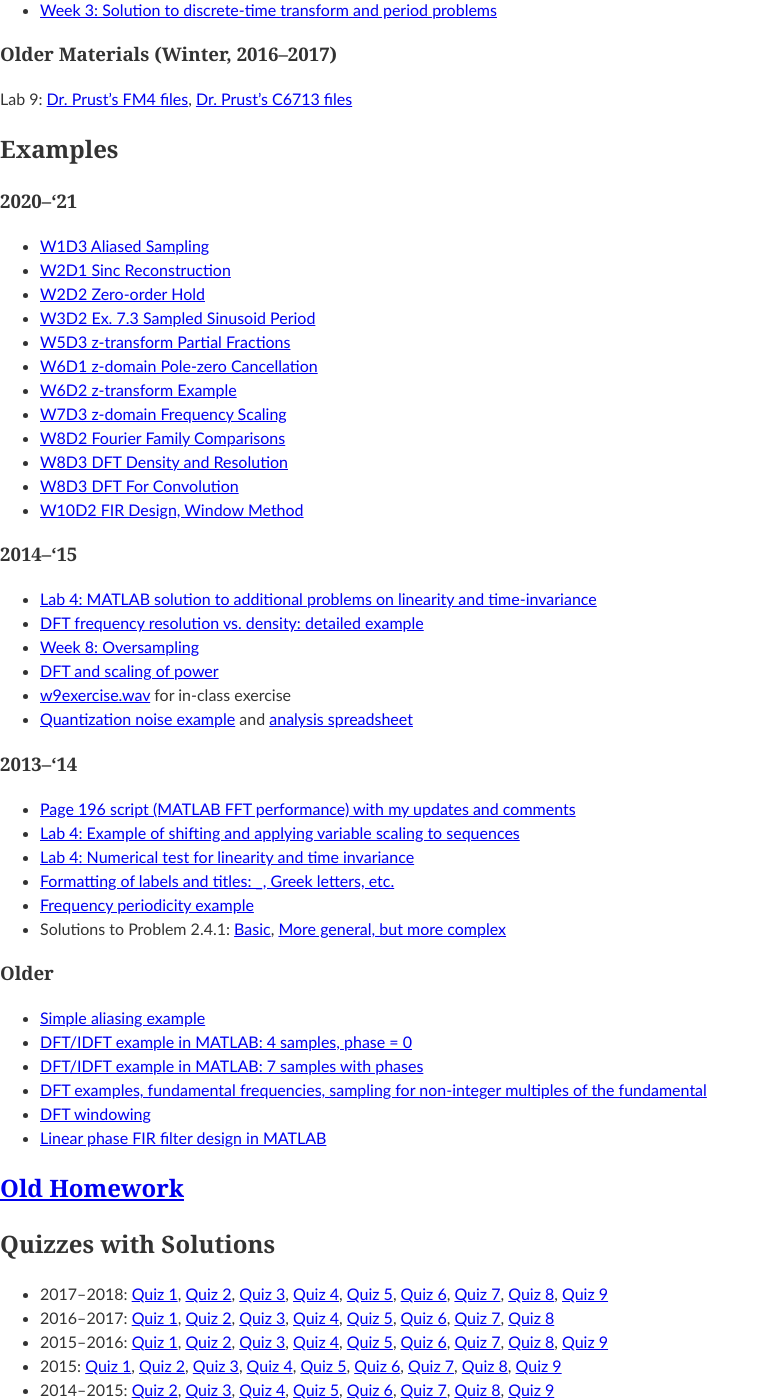
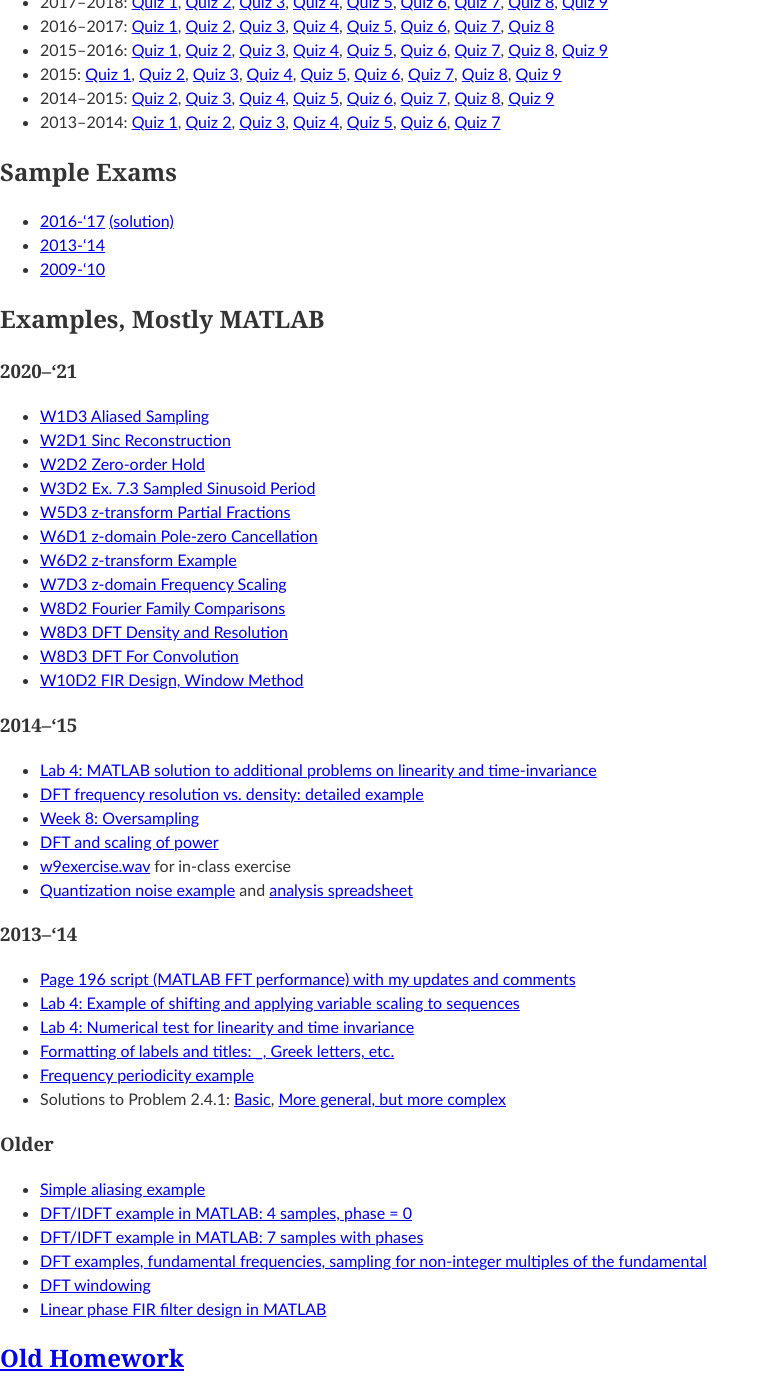
Before and after one commit to edurant/edurant.github.io, a Jekyll site: the page built from courses/ee3221/index.md, in a window 1280 px wide and 1400 px high, scrolled down 353 px. Shown: the whole window, without its empty margins (0-769 px from the left). Built offline with Jekyll 4.4.1, drawn with Linux system fonts in a browser that asks for light colours; our own code applies the rules of GitHub Pages for plain Markdown files; some of the changed lines change nothing that is shown; some of the changed text lies outside the part shown.

Commit message:
EE3221: +w2021 quizzes & solutions; rearrange materials

```diff
--- a/courses/ee3221/index.md
+++ b/courses/ee3221/index.md
@@ -6,66 +6,27 @@
 
 Beginning in winter, 2020&ndash;2021, this course will live primarily in [Canvas](https://msoe.instructure.com/). The syllabus is avilable both [on this site](syllabus.html) and in Canvas. This site contains many reference materials that you may find useful including MATLAB examples and previous homework, quizzes, and exams.
 
-## <a href="outline-w1718.pdf">Old (2017-18) outline and reading assignments</a>
-
-## Lab (2017&ndash;2018)
-
-* <a href="l01apSol.pdf">Week 1: Solution to Fourier Transform and sampling problems</a>
-* <a href="l03apSol.pdf">Week 3: Solution to discrete-time transform and period problems</a>
-
-### Older Materials (Winter, 2016&ndash;2017)
-
-Lab 9: <a href="https://faculty-web.msoe.edu/prust/armdsp/">Dr. Prust's FM4 files</a>,
-<a href="https://faculty-web.msoe.edu/prust/c6713dsk/">Dr. Prust's C6713 files</a>
-
-## Examples
-
-### 2020&ndash;'21
-
-* [W1D3 Aliased Sampling](w2021/w1d3_aliased_sampling_m.txt)
-* [W2D1 Sinc Reconstruction](w2021/w2d1_sinc_reconstruction_m.txt)
-* [W2D2 Zero-order Hold](w2021/w2d2_zoh_m.txt)
-* [W3D2 Ex. 7.3 Sampled Sinusoid Period](w2021/w3d2_ex73_periodic_m.txt)
-* [W5D3 z-transform Partial Fractions](w2021/w5d3_z_part_frac_m.txt)
-* [W6D1 z-domain Pole-zero Cancellation](w2021/w6d1_z_cancellation_m.txt)
-* [W6D2 z-transform Example](w2021/w6d2_z_transform_ex_m.txt)
-* [W7D3 z-domain Frequency Scaling](w2021/w7d3_z_freq_scaling_m.txt)
-* [W8D2 Fourier Family Comparisons](w2021/w8d2_fourier_family_m.txt)
-* [W8D3 DFT Density and Resolution](w2021/w8d3a_dft_density_m.txt)
-* [W8D3 DFT For Convolution](w2021/w8d3b_dft_conv_m.txt)
-* [W10D2 FIR Design, Window Method](w2021/w10d2_fir_window_m.txt)
-
-### 2014&ndash;'15
-
-* <a href="l4ep_m.txt">Lab 4: MATLAB solution to additional problems on linearity and time-invariance</a>
-* <a href="dftFrequencyResolution.pdf">DFT frequency resolution vs. density: detailed example</a>
-* <a href="w8oversampling_m.txt">Week 8: Oversampling</a>
-* <a href="dftPower_m.txt">DFT and scaling of power</a>
-* <a href="w9exercise.wav">w9exercise.wav</a> for in-class exercise
-* <a href="quantex_m.txt">Quantization noise example</a> and <a href="quantex.xlsx">analysis spreadsheet</a>
-
-### 2013&ndash;'14
-
-* <a href="p196_m.txt">Page 196 script (MATLAB FFT performance) with my updates and comments</a>
-* <a href="l4p_m.txt">Lab 4: Example of shifting and applying variable scaling to sequences</a>
-* <a href="w4lti_m.txt">Lab 4: Numerical test for linearity and time invariance</a>
-* <a href="w4tex_m.txt">Formatting of labels and titles: _, Greek letters, etc.</a>
-* <a href="freqPeriodicity_m.txt">Frequency periodicity example</a>
-* Solutions to Problem 2.4.1: <a href="p2_4_1b_m.txt">Basic</a>, <a href="p2_4_1_m.txt">More general, but more complex</a>
-
-### Older
-
-* <a href="aliasing_m.txt">Simple aliasing example</a>
-* <a href="dft4_m.txt">DFT/IDFT example in MATLAB: 4 samples, phase = 0</a>
-* <a href="dft7_m.txt">DFT/IDFT example in MATLAB: 7 samples with phases</a>
-* <a href="w7d3_m.txt">DFT examples, fundamental frequencies, sampling for non-integer multiples of the fundamental</a>
-* <a href="w8d1_m.txt">DFT windowing</a>
-* <a href="w9d2_m.txt">Linear phase FIR filter design in MATLAB</a>
-
-## <a href="homework.html">Old Homework</a>
-
 ## Quizzes with Solutions
 
+* 2020&ndash;2021
+  * Blanks:
+	<a href="q01-w2021.pdf">Quiz 1</a>,
+	<a href="q02-w2021.pdf">Quiz 2</a>,
+	<a href="q03-w2021.pdf">Quiz 3</a>,
+	<a href="q04-w2021.pdf">Quiz 4</a>,
+	<a href="q05-w2021.pdf">Quiz 5</a>,
+	<a href="q06-w2021.pdf">Quiz 6</a>,
+	<a href="q07-w2021.pdf">Quiz 7</a>,
+	<a href="q08-w2021.pdf">Quiz 8</a>
+  * Solutions:
+	<a href="q01-w2021-ans.pdf">Quiz 1</a>,
+	<a href="q02-w2021-ans.pdf">Quiz 2</a>,
+	<a href="q03-w2021-ans.pdf">Quiz 3</a>,
+	<a href="q04-w2021-ans.pdf">Quiz 4</a>,
+	<a href="q05-w2021-ans.pdf">Quiz 5</a>,
+	<a href="q06-w2021-ans.pdf">Quiz 6</a>,
+	<a href="q07-w2021-ans.pdf">Quiz 7</a>,
+	<a href="q08-w2021-ans.pdf">Quiz 8</a>
 * 2017&ndash;2018:
 	<a href="q01-w1718-ans.pdf">Quiz 1</a>,
 	<a href="q02-w1718-ans.pdf">Quiz 2</a>,
@@ -128,6 +89,53 @@
 * <a href="final-w1314.pdf">2013-'14</a>
 * <a href="final-w0910.pdf">2009-'10</a>
 
+## Examples, Mostly MATLAB
+
+### 2020&ndash;'21
+
+* [W1D3 Aliased Sampling](w2021/w1d3_aliased_sampling_m.txt)
+* [W2D1 Sinc Reconstruction](w2021/w2d1_sinc_reconstruction_m.txt)
+* [W2D2 Zero-order Hold](w2021/w2d2_zoh_m.txt)
+* [W3D2 Ex. 7.3 Sampled Sinusoid Period](w2021/w3d2_ex73_periodic_m.txt)
+* [W5D3 z-transform Partial Fractions](w2021/w5d3_z_part_frac_m.txt)
+* [W6D1 z-domain Pole-zero Cancellation](w2021/w6d1_z_cancellation_m.txt)
+* [W6D2 z-transform Example](w2021/w6d2_z_transform_ex_m.txt)
+* [W7D3 z-domain Frequency Scaling](w2021/w7d3_z_freq_scaling_m.txt)
+* [W8D2 Fourier Family Comparisons](w2021/w8d2_fourier_family_m.txt)
+* [W8D3 DFT Density and Resolution](w2021/w8d3a_dft_density_m.txt)
+* [W8D3 DFT For Convolution](w2021/w8d3b_dft_conv_m.txt)
+* [W10D2 FIR Design, Window Method](w2021/w10d2_fir_window_m.txt)
+
+### 2014&ndash;'15
+
+* <a href="l4ep_m.txt">Lab 4: MATLAB solution to additional problems on linearity and time-invariance</a>
+* <a href="dftFrequencyResolution.pdf">DFT frequency resolution vs. density: detailed example</a>
+* <a href="w8oversampling_m.txt">Week 8: Oversampling</a>
+* <a href="dftPower_m.txt">DFT and scaling of power</a>
+* <a href="w9exercise.wav">w9exercise.wav</a> for in-class exercise
+* <a href="quantex_m.txt">Quantization noise example</a> and <a href="quantex.xlsx">analysis spreadsheet</a>
+
+### 2013&ndash;'14
+
+* <a href="p196_m.txt">Page 196 script (MATLAB FFT performance) with my updates and comments</a>
+* <a href="l4p_m.txt">Lab 4: Example of shifting and applying variable scaling to sequences</a>
+* <a href="w4lti_m.txt">Lab 4: Numerical test for linearity and time invariance</a>
+* <a href="w4tex_m.txt">Formatting of labels and titles: _, Greek letters, etc.</a>
+* <a href="freqPeriodicity_m.txt">Frequency periodicity example</a>
+* Solutions to Problem 2.4.1: <a href="p2_4_1b_m.txt">Basic</a>, <a href="p2_4_1_m.txt">More general, but more complex</a>
+
+### Older
+
+* <a href="aliasing_m.txt">Simple aliasing example</a>
+* <a href="dft4_m.txt">DFT/IDFT example in MATLAB: 4 samples, phase = 0</a>
+* <a href="dft7_m.txt">DFT/IDFT example in MATLAB: 7 samples with phases</a>
+* <a href="w7d3_m.txt">DFT examples, fundamental frequencies, sampling for non-integer multiples of the fundamental</a>
+* <a href="w8d1_m.txt">DFT windowing</a>
+* <a href="w9d2_m.txt">Linear phase FIR filter design in MATLAB</a>
+
+## <a href="homework.html">Old Homework</a>
+
+
 ## Additional Readings
 ### 2017&ndash;18
 
@@ -158,3 +166,15 @@
 * Wang, DeLiang. <a href="http://spectrum.ieee.org/consumer-electronics/audiovideo/deep-learning-reinvents-the-hearing-aid">Deep Learning Reinvents the Hearing Aid</a>, *IEEE Spectrum*, 6 December 2016.
 * ___. <a href="http://www.bdti.com/InsideDSP/2013/10/23/SingularComputing">Imperfect Processing: A Functionally Feasible (and Fiscally Attractive) Option, Says Singular Computing</a>
 	<a href="2013-10-22articleImperfectProcessing.pdf">(printable)</a>, *BDTi: Inside DSP*, 22 October 2013.
+
+## <a href="outline-w1718.pdf">Old (2017-18) outline and reading assignments</a>
+
+## Lab (2017&ndash;2018)
+
+* <a href="l01apSol.pdf">Week 1: Solution to Fourier Transform and sampling problems</a>
+* <a href="l03apSol.pdf">Week 3: Solution to discrete-time transform and period problems</a>
+
+### Older Materials (Winter, 2016&ndash;2017)
+
+Lab 9: <a href="https://faculty-web.msoe.edu/prust/armdsp/">Dr. Prust's FM4 files</a>,
+<a href="https://faculty-web.msoe.edu/prust/c6713dsk/">Dr. Prust's C6713 files</a>
```
Also changed, not shown: 16 other files.
